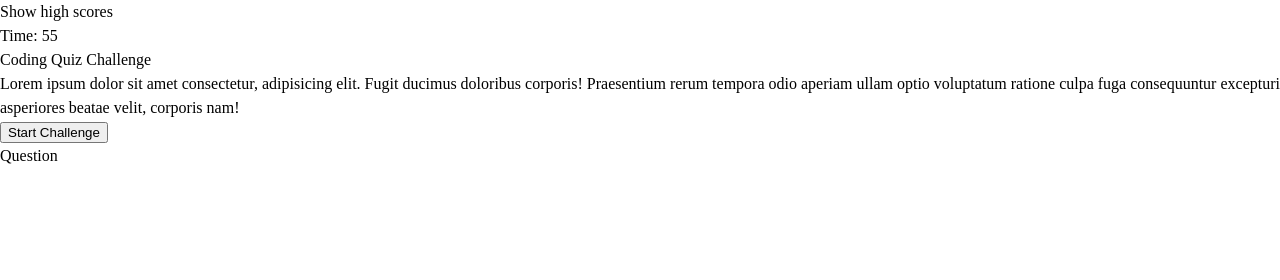
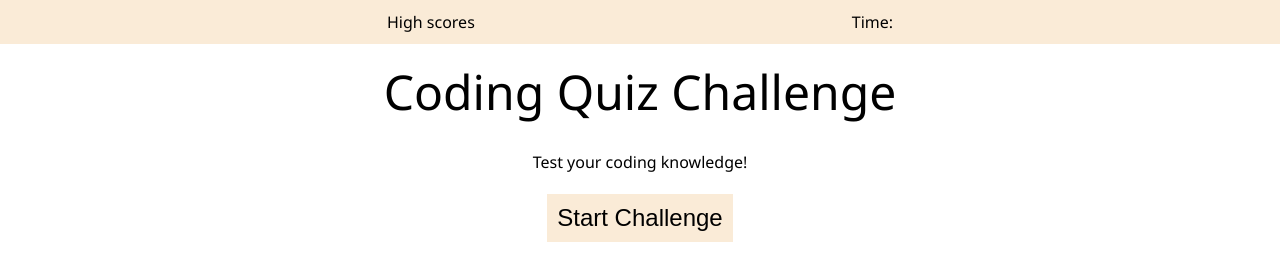
Before and after one commit to MichaelSinn/code-quiz, a plain HTML site: page index.html in a window 1280 px wide. Drawn offline with Linux system fonts and the light colour scheme.

Commit message:
Added basic styling, fixed scoring system, began questions system

```diff
--- a/assets/css/style.css
+++ b/assets/css/style.css
@@ -0,0 +1,60 @@
+/* Variable declaration */
+:root{
+    --main-colour: antiquewhite;
+    --default-padding: 10px;
+}
+
+/* || Element selectors */
+
+html{
+    font-family: 'Segoe UI', Tahoma, Geneva, Verdana, sans-serif;
+    line-height: 1.5em;
+}
+
+header{
+    justify-content:space-evenly;
+    background-color: var(--main-colour);
+    padding: var(--default-padding);
+}
+
+h1{
+    font-size: 3em;
+    line-height: 2em;
+}
+
+button{
+    background-color: var(--main-colour);
+    border: none;
+    padding: 10px;
+    font-size: 1.5em;
+    cursor: pointer;
+}
+
+/* || Class selectors */
+
+.column, .row{
+    display: flex;
+}
+
+.column{
+    flex-direction: column;
+    align-items: center;
+}
+
+.row{
+    flex-direction: row;
+}
+
+/* ID selectors */
+
+#startSection > *{
+    margin: 10px;
+}
+
+#quizSection{
+    display: none;
+}
+
+#scoreSection{
+    display: none;
+}
--- a/assets/js/main.js
+++ b/assets/js/main.js
@@ -26,19 +26,32 @@ function displayFinalScore(){
         name: "ms",
         score: score
     };
+    let yourScoreEl = document.getElementById("yourScore");
+    let highScoreEl = document.getElementById("highScore");
     currentHighScore = JSON.parse(localStorage.getItem("highscore"));
-    if (!currentHighScore || player.score > currentHighScore.score) localStorage.setItem("highscore", JSON.stringify(player));
+    yourScoreEl.textContent = player.score;
+    highScoreEl.textContent = currentHighScore.score;
+    if (!currentHighScore || player.score > currentHighScore.score){
+        localStorage.setItem("highscore", JSON.stringify(player));
+        highScoreEl.textContent = `${player.score} NEW HIGH SCORE!`;
+    }
 }
 
 function writeQuestion(){
     let questionEl = document.getElementById("question");
+    let quizSectionEl = document.getElementById("quizSection");
+    let startSectionEl = document.getElementById("startSection");
+    quizSectionEl.setAttribute("style", "display: block");
+    startSectionEl.setAttribute("style", "display: none");
     if (currentQuestion < questions.length){
         questionEl.textContent = questions[currentQuestion].question;
         currentQuestion ++;
     }else {
+        let scoreSectionEl = document.getElementById("scoreSection");
+        scoreSectionEl.setAttribute("style", "display: block");
         displayFinalScore();
     }
 }
 
 startButton.addEventListener("click", writeQuestion);
-startTimer();
+//startTimer();
--- a/index.html
+++ b/index.html
@@ -9,26 +9,27 @@
     <title>Code Quiz</title>
 </head>
 <body>
-    <header>
-        <nav>
-            <a>Show high scores</a>
-        </nav>
+    <header class="row">
+        <div>High scores</div>
         <p>Time: <span id="timer"></span></p>
     </header>
 
-    <main>
+    <main class="column">
         <h1>Coding Quiz Challenge</h1>
-        <section id="startSection">
-            <p>Lorem ipsum dolor sit amet consectetur, adipisicing elit. Fugit ducimus doloribus corporis! Praesentium rerum tempora odio aperiam ullam optio voluptatum ratione culpa fuga consequuntur excepturi asperiores beatae velit, corporis nam!</p>
+        <section id="startSection" class="column">
+            <p>Test your coding knowledge!</p>
             <button id="startButton">Start Challenge</button>
         </section>
-        <section id="quizSection"> <!-- Questions -->
+        <section id="quizSection" class="column"> <!-- Questions -->
             <h2 id="question">Question</h2>
             <ul id="answers"> <!-- Answers -->
             </ul>
             <p id="result"></p> <!-- Result -->
         </section>
-        <section id="scoreSection"></section>
+        <section id="scoreSection" class="column">
+            <div>Your score: <span id="yourScore"></span></div>
+            <div>High score: <span id="highScore"></span></div>
+        </section>
     </main>
 
     <script src="./assets/js/main.js"></script>
```
